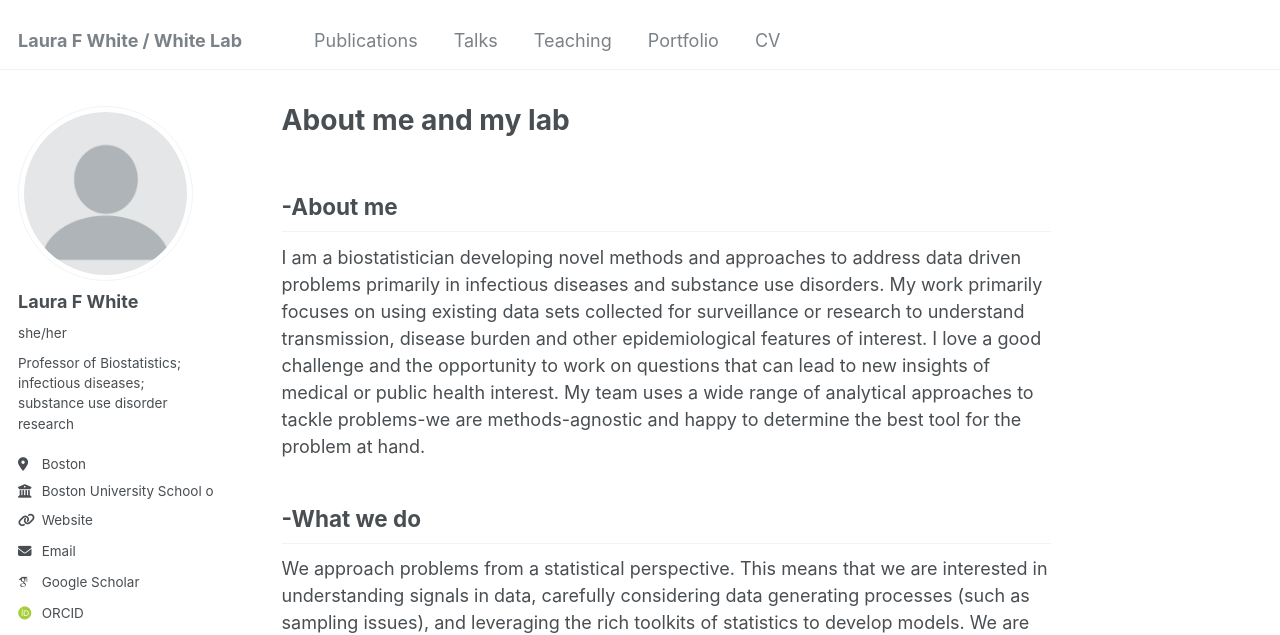
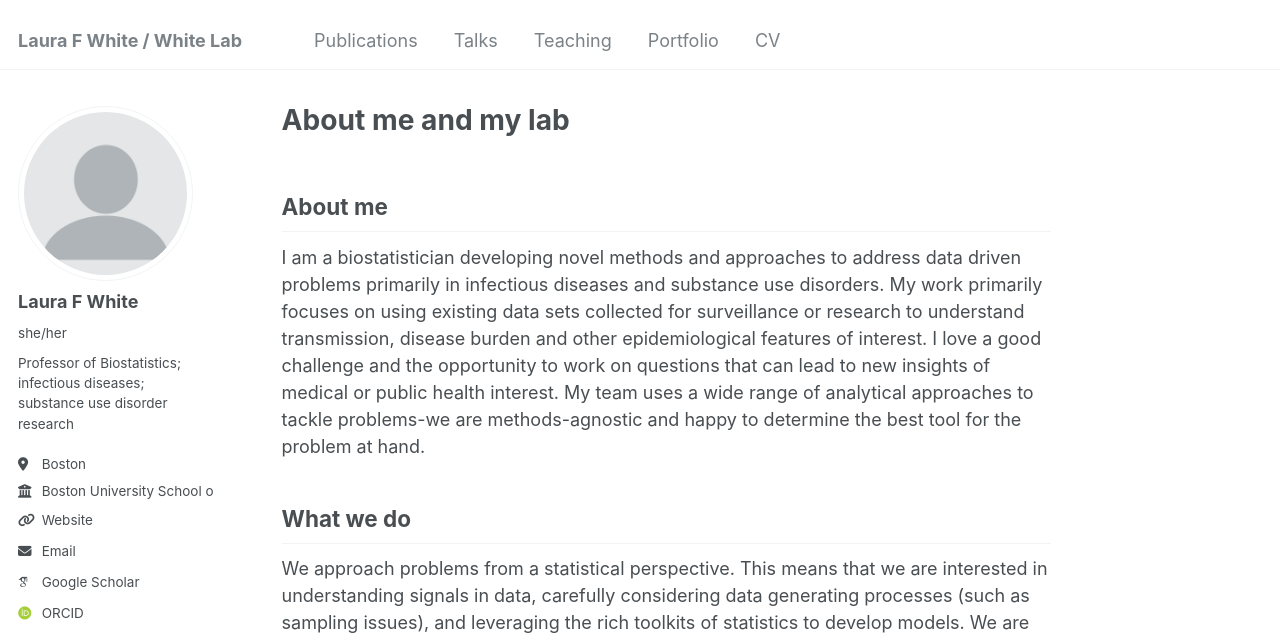
Before and after one commit to LauraFWhiteLab/LauraFWhiteLab.github.io, a Jekyll site: the page built from _pages/about.md, in a window 1280 px wide and 1095 px high. Shown: the top 635 px of the window. Built offline with Jekyll 4.4.1, drawn with Linux system fonts in a browser that asks for light colours; some web fonts are replaced.

```diff
--- a/_pages/about.md
+++ b/_pages/about.md
@@ -7,10 +7,10 @@ redirect_from:
   - /about.html
 ---
 
--About me
+About me
 -======
 I am a biostatistician developing novel methods and approaches to address data driven problems primarily in infectious diseases and substance use disorders. My work primarily focuses on using existing data sets collected for surveillance or research to understand transmission, disease burden and other epidemiological features of interest. I love a good challenge and the opportunity to work on questions that can lead to new insights of medical or public health interest. My team uses a wide range of analytical approaches to tackle problems-we are methods-agnostic and happy to determine the best tool for the problem at hand.
 
--What we do
+What we do
 -======
 We approach problems from a statistical perspective. This means that we are interested in understanding signals in data, carefully considering data generating processes (such as sampling issues), and leveraging the rich toolkits of statistics to develop models. We are also adept at mathematical modeling approaches, model calibration, and a host of other useful techniques.
```
